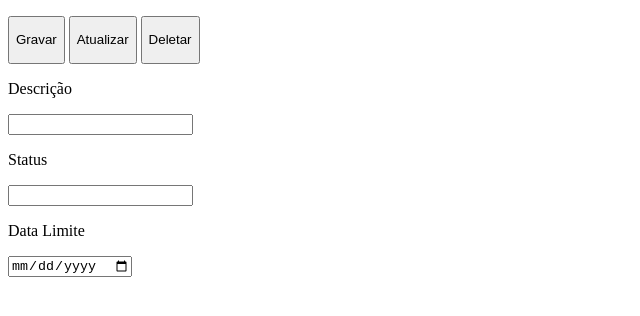
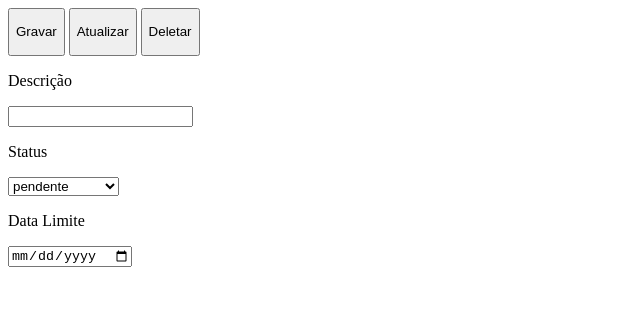
Before and after one commit to lmuffato/Technical-challenge-to-do-list-online-Trybe, a website: page front-end/taskList.html in a window 1280 px wide. Shown: the whole page, without its empty margins (0-640 px from the left). Drawn offline with nearby package versions, Linux system fonts and the light colour scheme; no server answers.

Commit message:
menu de seleçao no html

```diff
--- a/front-end/css/taskList.css
+++ /dev/null
@@ -1,87 +0,0 @@
-body {
-  background-color: red;
-}
-
-/*
-* {
-  margin: 0;
-  padding: 0;
-}
-
-*::-webkit-scrollbar {
-  width: 15px;
-}
-
-*::-webkit-scrollbar-track {
-  background: #2d0922;
-}
-
-*::-webkit-scrollbar-thumb {
-  background-color: white;
-  border: 3px solid #2d0922;
-  border-radius: 20px;
-}
-
-body {
-  background-color: #2d0922;
-  font-family: monospace;
-  height: 100%;
-  margin-left: 10px;
-}
-
-.chat-title {
-  margin-bottom: 10px;
-}
-
-.title1 , .title2 , .usersCount {
-  display: inline;
-  font-weight: 900;
-}
-
-.title1 {
-  color: white;
-}
-
-.title2 {
-  color: #4b890a;
-}
-
-.usersCount {
-  color: #4b890a;
-}
-
-.label-nickname1 , .label-nickname2 , .label-nickname3 , .label-nickname4 {
-  display: inline;
-  font-weight: 900;
-}
-
-.label-nickname1 {
-  color: #4b890a;
-}
-
-.label-nickname2 {
-  color: white;
-}
-
-.label-nickname3 {
-  color: #335a9e;
-}
-
-.label-nickname4 {
-  color: white;
-}
-
-@media screen and ( max-width : 600px ) {
-
-  .liClient , .title1 , .title2 , .usersCount , .label-nickname1 {
-    font-size: 10px;
-  }
-}
-
-@media screen and ( max-width : 600px ) {
-
-  .label-nickname2 , .label-nickname3 , .label-nickname4 {
-    font-size: 10px;
-  }
-}
-*/
--- a/front-end/taskList.html
+++ b/front-end/taskList.html
@@ -4,13 +4,10 @@
     <title>To Do List</title>
      <script
       src='https://cdnjs.cloudflare.com/ajax/libs/socket.io/3.0.4/socket.io.js'></script>
-    <link rel='stylesheet' href='./css/chat.css'>
+    <link rel='stylesheet' href='./css/taskList.css'>
   </head>
   <body>
 
-    <div id='task-box' >
-      <ul id='task-ul' data-testid='task-ul'></ul>
-    </div >
     <div>
       <button id='btn-post' data-testid='btn-post'>
         <p id='btn-post-text'>Gravar</p>
@@ -31,7 +28,11 @@
 
       <label>
         <p>Status</P>
-          <input id='input-task-status' data-testid='input-task-status' autocomplete="off">
+        <select id='input-task-status' data-testid='input-task-status'>
+          <option value='pendente'>pendente</option>
+          <option value='em andamento'>em andamento</option>
+          <option value='pronto'>pronto</option>
+        </select>
       <label>
 
       <label>
@@ -43,7 +44,10 @@
           autocomplete="off">
       <label>
 
+      <ul id='task-ul' data-testid='task-ul'></ul>
+
     </div>
+
     <script src='./script/script.js' ></script>
   </body>
 </html>
```
Also changed, not shown: README.md. Lines whose indentation alone changed are shown as unchanged.
